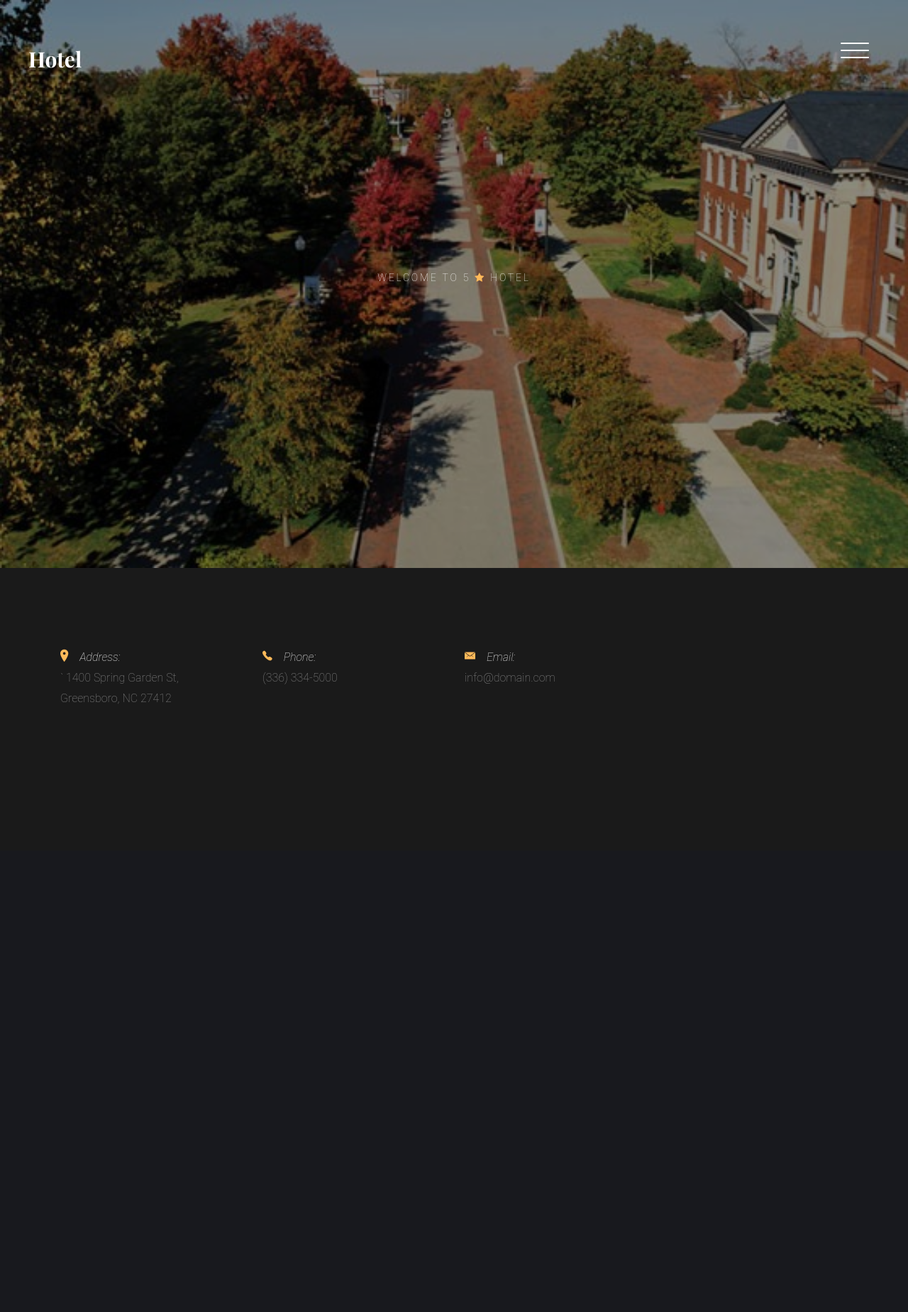
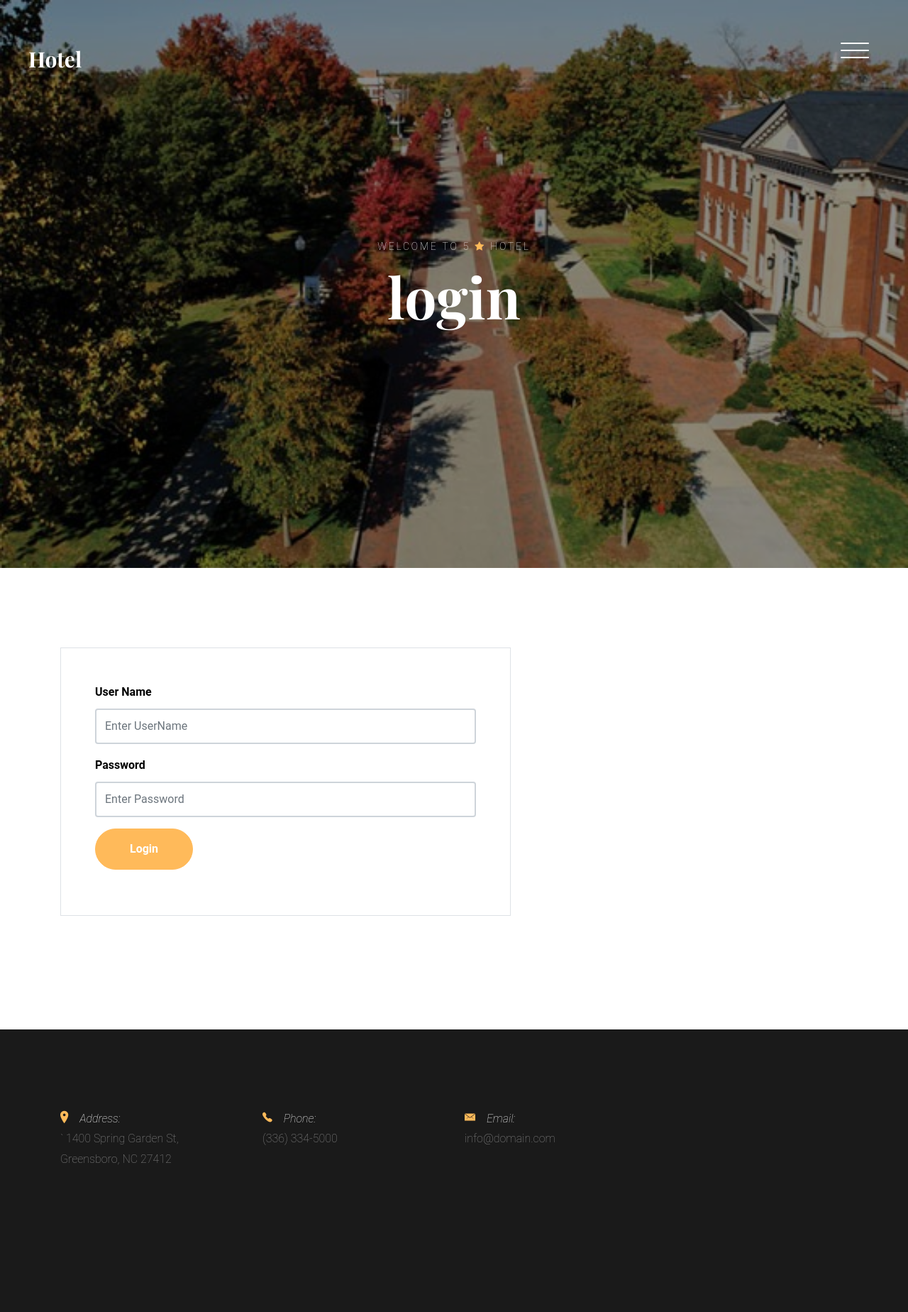
Before and after one commit to amulyaayadagani/SEProject, a PHP site: page /index.php?page=login in a window 1280 px wide. Shown: the whole page at 71% size. Before the commit the page ends 992 px from the top, so only its background shows below. Run offline with PHP 8.4, Linux system fonts and the light colour scheme; data that the repository does not hold is empty; some web fonts are replaced.

Commit message:
added login and registration page

```diff
--- a/src/index.php
+++ b/src/index.php
@@ -6,7 +6,7 @@
    // include('./controllers/indexController.php');
    // include('./views/rooms.php');
 
-  $allowed = array('search','rooms','reservation','about','registration','admin'); // add the pagenames you need
+  $allowed = array('search','rooms','reservation','about','registration','admin','login'); // add the pagenames you need
 	$page = ( isset($_GET['page']) ) ? $_GET['page'] : 'search';
 
 	if (in_array($page, $allowed) ) {
--- a/src/views/Header.php
+++ b/src/views/Header.php
@@ -27,7 +27,7 @@
                            <li><a href="index.php?page=about">About</a></li>
                            <li><a href="index.php?page=admin">Admin</a></li>
                         </ul>
-                        </divs>
+                        </div>
                      </div>
                   </div>
             </nav>
@@ -44,7 +44,7 @@
             <span class="custom-caption text-uppercase text-white d-block  mb-3">Welcome To 5 <span class="fa fa-star text-primary"></span>   Hotel</span>
             <?php
                $page = ( isset($_GET['page']) ) ? $_GET['page'] : 'search';
-               $pageContent = array("search"=>"Best Place to stay", "rooms"=>"Room Details", "reservation"=>"Reservation", "about" => "About","registration"=>"registration","admin"=>"Administration");
+               $pageContent = array("search"=>"Best Place to stay", "rooms"=>"Room Details", "reservation"=>"Reservation", "about" => "About","registration"=>"registration","admin"=>"Administration","login"=>"login");
                echo "<h1 class='heading'>". $pageContent[$page] ."</h1>";
                ?>
          </div>
--- /dev/null
+++ b/src/views/login.php
@@ -0,0 +1,45 @@
+
+    <section class="section contact-section" id="next">
+      <div class="container">
+        <div class="row">
+          <div class="col-md-7" data-aos="fade-up" data-aos-delay="100">
+
+            <form action="#" method="post" class="bg-white p-md-5 p-4 mb-5 border">
+              <div class="row">
+                <div class="col-md-12 form-group">
+                  <label class="text-black font-weight-bold" for="username">User Name</label>
+                  <input type="text" id="username" name="username" placeholder="Enter UserName " class="form-control" required>
+                </div>
+              </div>
+
+              <div class="row">
+                <div class="col-md-12 form-group">
+                  <label class="text-black font-weight-bold" for="password">Password</label>
+                  <input type="password" id="userpassword" placeholder="Enter Password" class="form-control" required>
+                </div>
+              </div>
+              <div class="row">
+                <div class="col-md-6 form-group">
+                  <!-- <input type="submit" value="Login" class="btn btn-primary text-white py-3 px-5 font-weight-bold"> -->
+
+                  <button type="submit" value="Register" class="btn btn-primary text-white py-3 px-5 font-weight-bold">
+                  <a href="index.php?page=search" class="text-white "> Login</a>
+                  </button>
+
+                </div>
+              </div>
+            </form>
+
+          </div>
+          <!-- <div class="col-md-5" data-aos="fade-up" data-aos-delay="200">
+            <div class="row">
+              <div class="col-md-10 ml-auto contact-info">
+                <p><span class="d-block">Address:</span> <span class="text-black"> 98 West 21th Street, Suite 721 New York NY 10016</span></p>
+                <p><span class="d-block">Phone:</span> <span class="text-black"> (+1) 435 3533</span></p>
+                <p><span class="d-block">Email:</span> <span class="text-black"> info@yourdomain.com</span></p>
+              </div>
+            </div>
+          </div> -->
+        </div>
+      </div>
+    </section>
--- a/src/views/registration.php
+++ b/src/views/registration.php
@@ -79,7 +79,10 @@
 
               <div class="row">
                 <div class="col-md-6 form-group">
-                  <input type="submit" value="Register" class="btn btn-primary text-white py-3 px-5 font-weight-bold">
+                  <!-- <input type="submit" value="Register" class="btn btn-primary text-white py-3 px-5 font-weight-bold"> -->
+                  <button type="submit" value="Register" class="btn btn-primary text-white py-3 px-5 font-weight-bold">
+                  <a href="search.php?page=search" class="text-white "> Register</a>
+                  </button>
                 </div>
               </div>
             </form>
```
